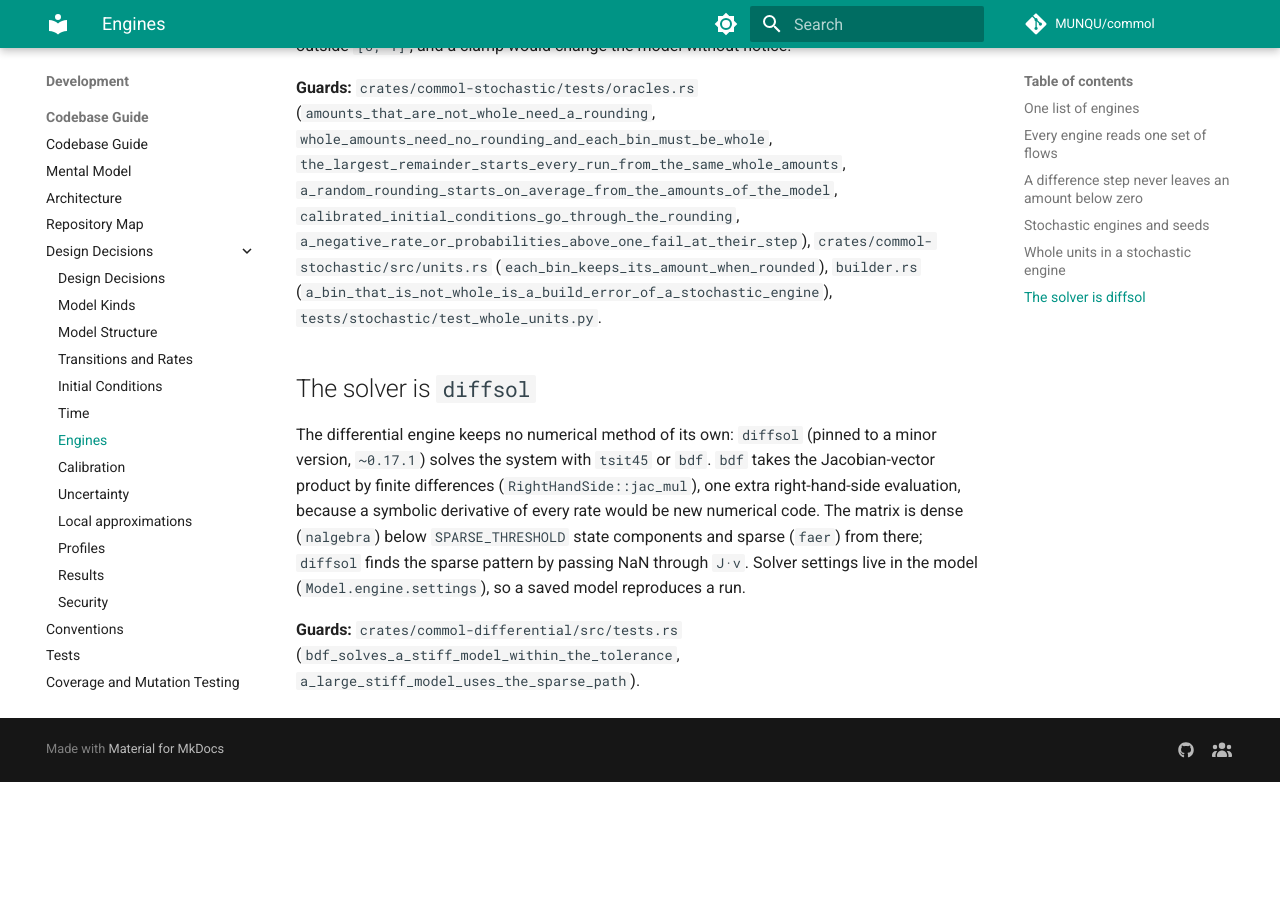
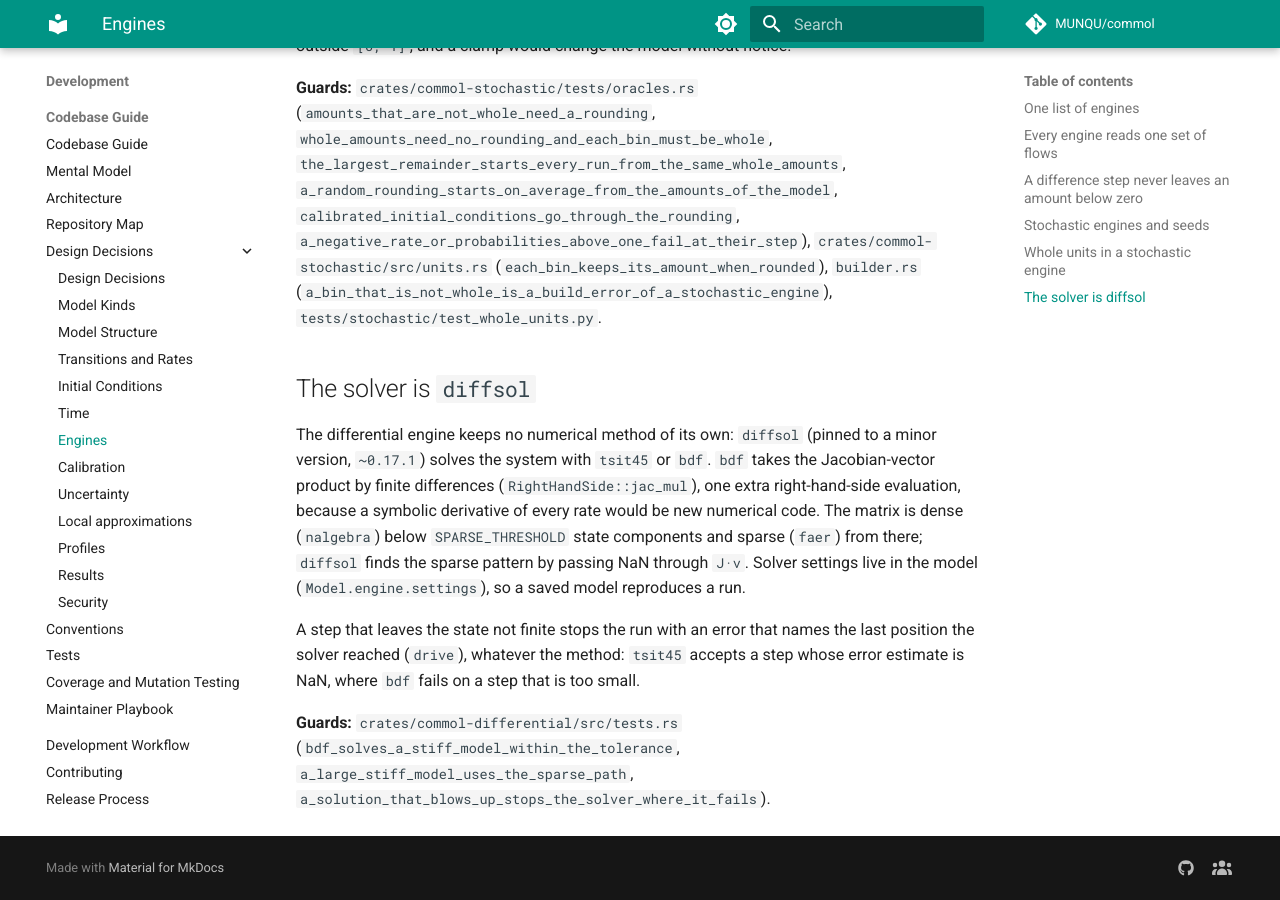
Before and after one commit to MUNQU/commol, an MkDocs documentation site: the page built from docs/codebase/decisions/engines.md, in a window 1280 px wide and 900 px high, scrolled down 6235 px. Built offline with MkDocs 1.6.1 and Material for MkDocs 9.7.7, drawn with Linux system fonts in a browser that asks for light colours; comment, search, counter and statistics services are not loaded; the version menu is left out; before the commit the page ends 7017 px from its top, so only the background shows below that.

Commit message:
fix(engine): stop an ODE run when a step leaves the state not finite (#270)

```diff
--- a/docs/codebase/decisions/engines.md
+++ b/docs/codebase/decisions/engines.md
@@ -235,6 +235,12 @@
 `J·v`. Solver settings live in the model (`Model.engine.settings`), so a saved
 model reproduces a run.
 
+A step that leaves the state not finite stops the run with an error that
+names the last position the solver reached (`drive`), whatever the method:
+`tsit45` accepts a step whose error estimate is NaN, where `bdf` fails on a
+step that is too small.
+
 **Guards:** `crates/commol-differential/src/tests.rs`
 (`bdf_solves_a_stiff_model_within_the_tolerance`,
-`a_large_stiff_model_uses_the_sparse_path`).
+`a_large_stiff_model_uses_the_sparse_path`,
+`a_solution_that_blows_up_stops_the_solver_where_it_fails`).
```
Also changed, not shown: docs/about/changelog.md (+4 -0 lines), docs/guide/simulations.md (+4 -0 lines), 2 other files.
